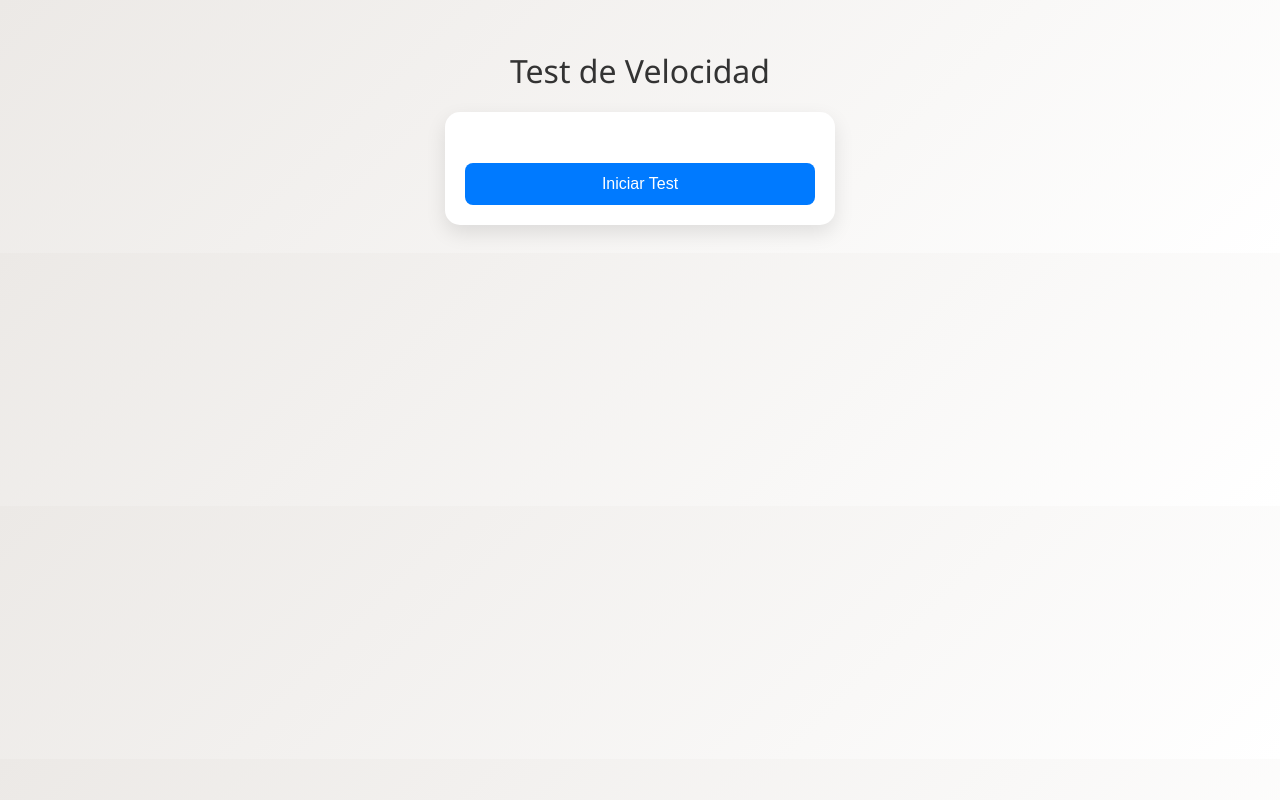
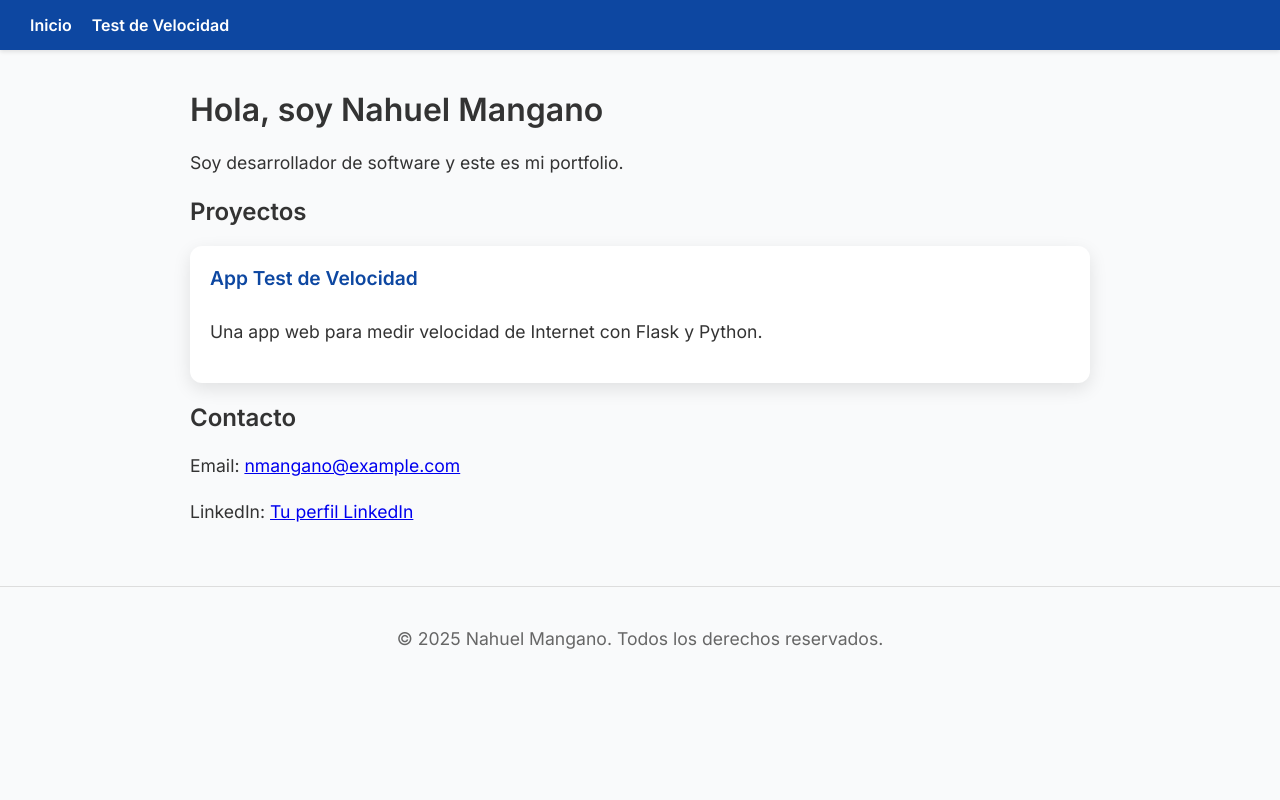
Before and after one commit to nahuelmangano/speedtest, a Flask app: page / in a window 1280 px wide. Run offline with Flask 3, Linux system fonts and the light colour scheme.

Commit message:
se agrega portfolio

```diff
--- a/app.py
+++ b/app.py
@@ -6,7 +6,12 @@ app = Flask(__name__)
 
 @app.route("/")
 def index():
+    # Página principal portfolio
     return render_template("index.html")
+
+@app.route("/speedtest")
+def speedtest_page():
+    return render_template("speedtest.html")
 
 @app.route("/run-speedtest")
 def run_speedtest():
--- a/static/style.css
+++ b/static/style.css
@@ -1,55 +1,142 @@
+/* Import Google Fonts */
+@import url('https://fonts.googleapis.com/css2?family=Inter:wght@400;600&display=swap');
+
 body {
-    font-family: 'Segoe UI', Arial, sans-serif;
-    background: linear-gradient(135deg, #ece9e6, #ffffff);
+    font-family: 'Inter', sans-serif;
+    background: #f9fafb;
+    color: #333;
+    margin: 0;
+    padding: 0;
+}
+
+header {
+    background-color: #0d47a1;
+    color: white;
+    padding: 15px 30px;
+    position: sticky;
+    top: 0;
+    z-index: 100;
+    box-shadow: 0 2px 4px rgb(0 0 0 / 0.1);
+}
+
+.nav-menu {
+    list-style: none;
+    margin: 0;
+    padding: 0;
+    display: flex;
+    gap: 20px;
+}
+
+.nav-menu li a {
+    color: white;
+    text-decoration: none;
+    font-weight: 600;
+    font-size: 1rem;
+    transition: color 0.3s ease;
+}
+
+.nav-menu li a:hover {
+    color: #ffca28;
+}
+
+.container {
+    max-width: 900px;
+    margin: 40px auto;
+    padding: 0 20px;
+}
+
+h1, h2 {
+    font-weight: 600;
+    margin-bottom: 20px;
+}
+
+p {
+    line-height: 1.6;
+    font-size: 1.1rem;
+}
+
+ul.projects-list {
+    display: flex;
+    flex-wrap: wrap;
+    gap: 20px;
+    padding-left: 0;
+    list-style: none;
+}
+
+.projects-list li {
+    background: white;
+    border-radius: 12px;
+    box-shadow: 0 6px 18px rgb(0 0 0 / 0.1);
+    flex: 1 1 calc(50% - 20px);
+    padding: 20px;
     display: flex;
     flex-direction: column;
-    align-items: center;
-    padding: 20px;
-    color: #333;
+    justify-content: space-between;
+    transition: transform 0.2s ease;
 }
 
-h1 {
-    font-weight: 500;
-    margin-bottom: 20px;
-    font-size: clamp(1.5rem, 5vw, 2rem);
-    text-align: center;
+.projects-list li:hover {
+    transform: translateY(-5px);
 }
 
+.projects-list li a {
+    font-weight: 600;
+    font-size: 1.2rem;
+    color: #0d47a1;
+    text-decoration: none;
+    margin-bottom: 10px;
+}
+
+.projects-list li a:hover {
+    color: #ffca28;
+}
+
+footer {
+    text-align: center;
+    padding: 20px;
+    font-size: 0.9rem;
+    color: #666;
+    border-top: 1px solid #ddd;
+    margin-top: 60px;
+}
+
+/* Speedtest card style override */
 .card {
     background: white;
     border-radius: 15px;
     box-shadow: 0 8px 20px rgba(0,0,0,0.1);
-    padding: 20px;
-    width: 100%;
-    max-width: 350px;
+    padding: 30px;
+    max-width: 400px;
+    margin: 0 auto 40px auto;
     text-align: center;
 }
 
 button {
-    background-color: #007aff;
+    background-color: #0d47a1;
     color: white;
     border: none;
-    padding: 12px 20px;
+    padding: 14px 30px;
     border-radius: 8px;
-    font-size: 1rem;
+    font-size: 1.1rem;
     cursor: pointer;
     transition: background 0.3s ease;
     margin-top: 15px;
     width: 100%;
+    max-width: 300px;
 }
 
 button:hover {
-    background-color: #005bb5;
+    background-color: #08306b;
 }
 
 .result {
-    font-size: 1.1rem;
-    margin-top: 10px;
+    font-size: 1.3rem;
+    margin-top: 15px;
 }
 
 .loader {
     border: 6px solid #f3f3f3;
-    border-top: 6px solid #007aff;
+    border-top: 6px solid #0d47a1;
     border-radius: 50%;
     width: 50px;
     height: 50px;
@@ -62,3 +149,14 @@ button:hover {
     0% { transform: rotate(0deg); }
     100% { transform: rotate(360deg); }
 }
+
+/* Responsive */
+@media (max-width: 600px) {
+    .projects-list li {
+        flex: 1 1 100%;
+    }
+    .nav-menu {
+        flex-direction: column;
+        gap: 10px;
+    }
+}
--- /dev/null
+++ b/templates/base.html
@@ -0,0 +1,27 @@
+<!DOCTYPE html>
+<html lang="es">
+<head>
+    <meta charset="UTF-8" />
+    <meta name="viewport" content="width=device-width, initial-scale=1" />
+    <title>{% block title %}Portfolio de Nahuel Mangano{% endblock %}</title>
+    <link rel="stylesheet" href="{{ url_for('static', filename='style.css') }}" />
+</head>
+<body>
+    <header>
+        <nav>
+            <ul class="nav-menu">
+                <li><a href="{{ url_for('index') }}">Inicio</a></li>
+                <li><a href="{{ url_for('speedtest_page') }}">Test de Velocidad</a></li>
+            </ul>
+        </nav>
+    </header>
+
+    <main>
+        {% block content %}{% endblock %}
+    </main>
+
+    <footer>
+        <p>© 2025 Nahuel Mangano. Todos los derechos reservados.</p>
+    </footer>
+</body>
+</html>
--- a/templates/index.html
+++ b/templates/index.html
@@ -1,23 +1,21 @@
-<!DOCTYPE html>
-<html lang="es">
-<head>
-    <meta charset="UTF-8">
-    <meta name="viewport" content="width=device-width, initial-scale=1.0">
-    <title>Speed Test</title>
-    <link rel="stylesheet" href="{{ url_for('static', filename='style.css') }}">
-</head>
-<body>
-    <h1>Test de Velocidad</h1>
-    <div class="card">
-        <p id="status"></p>
-        <div class="loader" id="loader"></div>
-        <button onclick="runTest()">Iniciar Test</button>
-        <div id="results" style="display:none;">
-            <div class="result">Descarga: <strong id="download"></strong> Mbps</div>
-            <div class="result">Subida: <strong id="upload"></strong> Mbps</div>
-            <div class="result">Ping: <strong id="ping"></strong> ms</div>
-        </div>
-    </div>
-    <script src="{{ url_for('static', filename='script.js') }}"></script>
-</body>
-</html>
+{% extends "base.html" %}
+{% block title %}Portfolio de Nahuel Mangano{% endblock %}
+{% block content %}
+<div class="container">
+    <h1>Hola, soy Nahuel Mangano</h1>
+    <p>Soy desarrollador de software y este es mi portfolio.</p>
+
+    <h2>Proyectos</h2>
+    <ul class="projects-list">
+        <li>
+            <a href="{{ url_for('speedtest_page') }}">App Test de Velocidad</a>
+            <p>Una app web para medir velocidad de Internet con Flask y Python.</p>
+        </li>
+        <!-- Podés agregar más proyectos acá -->
+    </ul>
+
+    <h2>Contacto</h2>
+    <p>Email: <a href="mailto:nmangano@example.com">nmangano@example.com</a></p>
+    <p>LinkedIn: <a href="https://www.linkedin.com/in/tu-linkedin" target="_blank" rel="noopener noreferrer">Tu perfil LinkedIn</a></p>
+</div>
+{% endblock %}
```
Also changed, not shown: templates/speedtest.html (added, +16 -0 lines).
